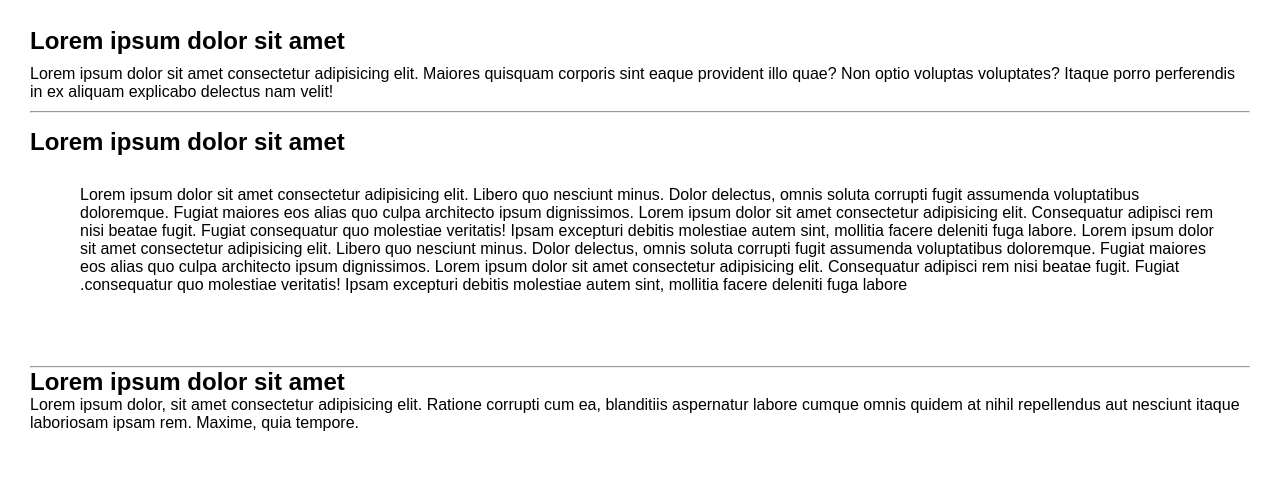
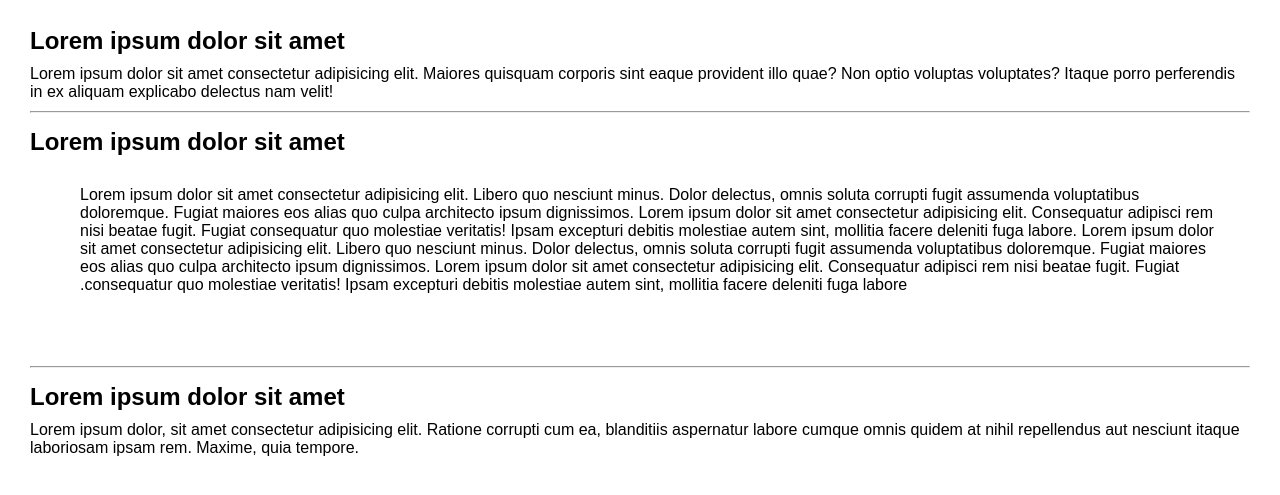
Before and after one commit to psanz22/Prueba_t-cnica_CREATE, a plain HTML site: page index.html in a window 1280 px wide. Shown: the part 141-636 px from the top of the page. Drawn offline with Linux system fonts and the light colour scheme.

Commit message:
main section 3

```diff
--- a/index.html
+++ b/index.html
@@ -58,8 +58,8 @@
       </section>
       <hr />
       <section class="main__section3">
-        <h2>Lorem ipsum dolor sit amet</h2>
-        <p>
+        <h2 class="main__section3--title">Lorem ipsum dolor sit amet</h2>
+        <p class="main__section3--text">
           Lorem ipsum dolor, sit amet consectetur adipisicing elit. Ratione
           corrupti cum ea, blanditiis aspernatur labore cumque omnis quidem at
           nihil repellendus aut nesciunt itaque laboriosam ipsam rem. Maxime,
--- a/style.css
+++ b/style.css
@@ -41,7 +41,8 @@
   gap: 10px;
   margin-bottom: 10px;
 }
-.main__section2 {
+.main__section2,
+.main__section3 {
   margin: 15px 0 10px 0;
 }
 .main__section2--text {
@@ -53,3 +54,11 @@
   scrollbar-width: thin;
   padding-left: 20px;
 }
+.main__section3 {
+  display: flex;
+  flex-direction: column;
+  gap: 10px;
+}
+.main__section3--text {
+  margin-right: 5px;
+}
```
